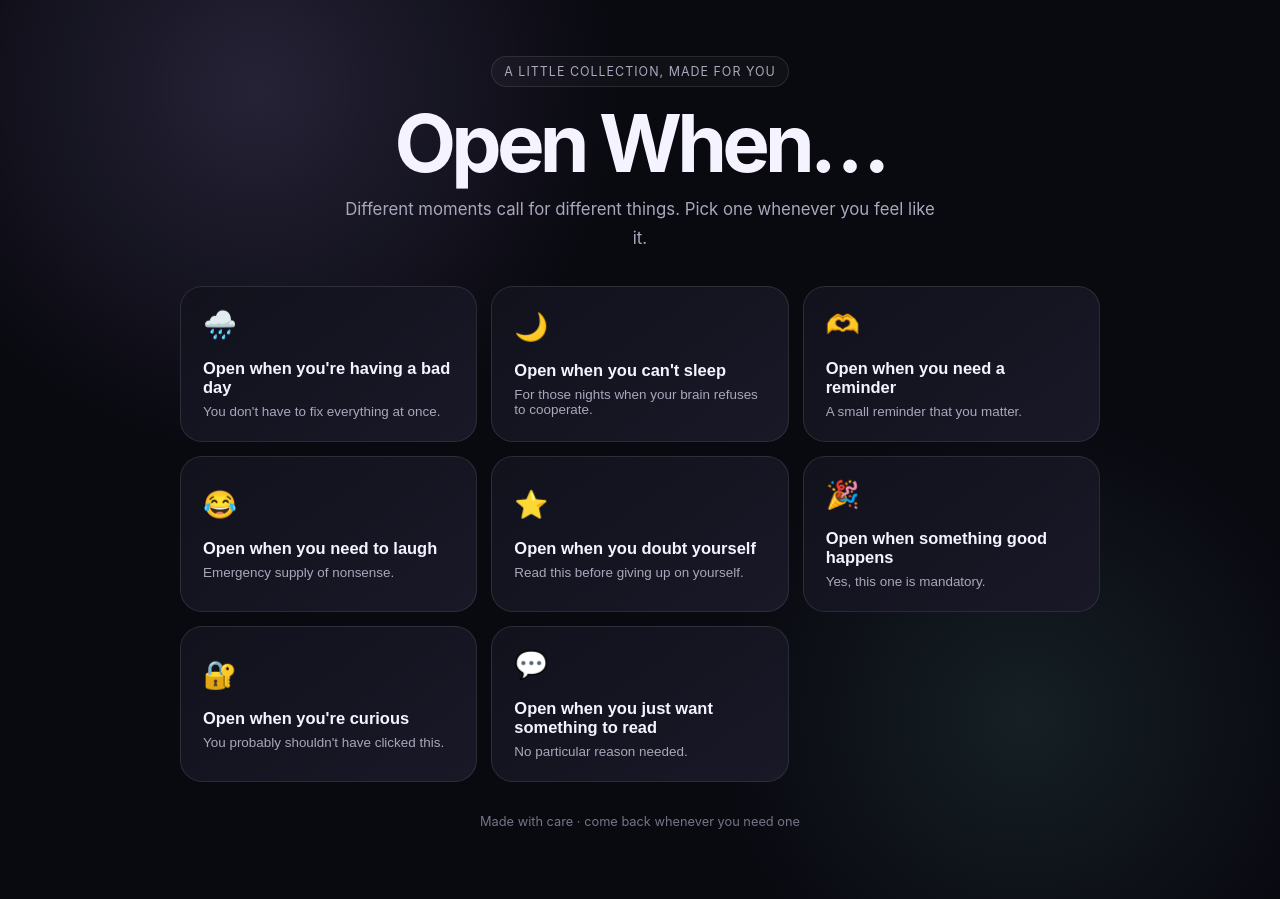
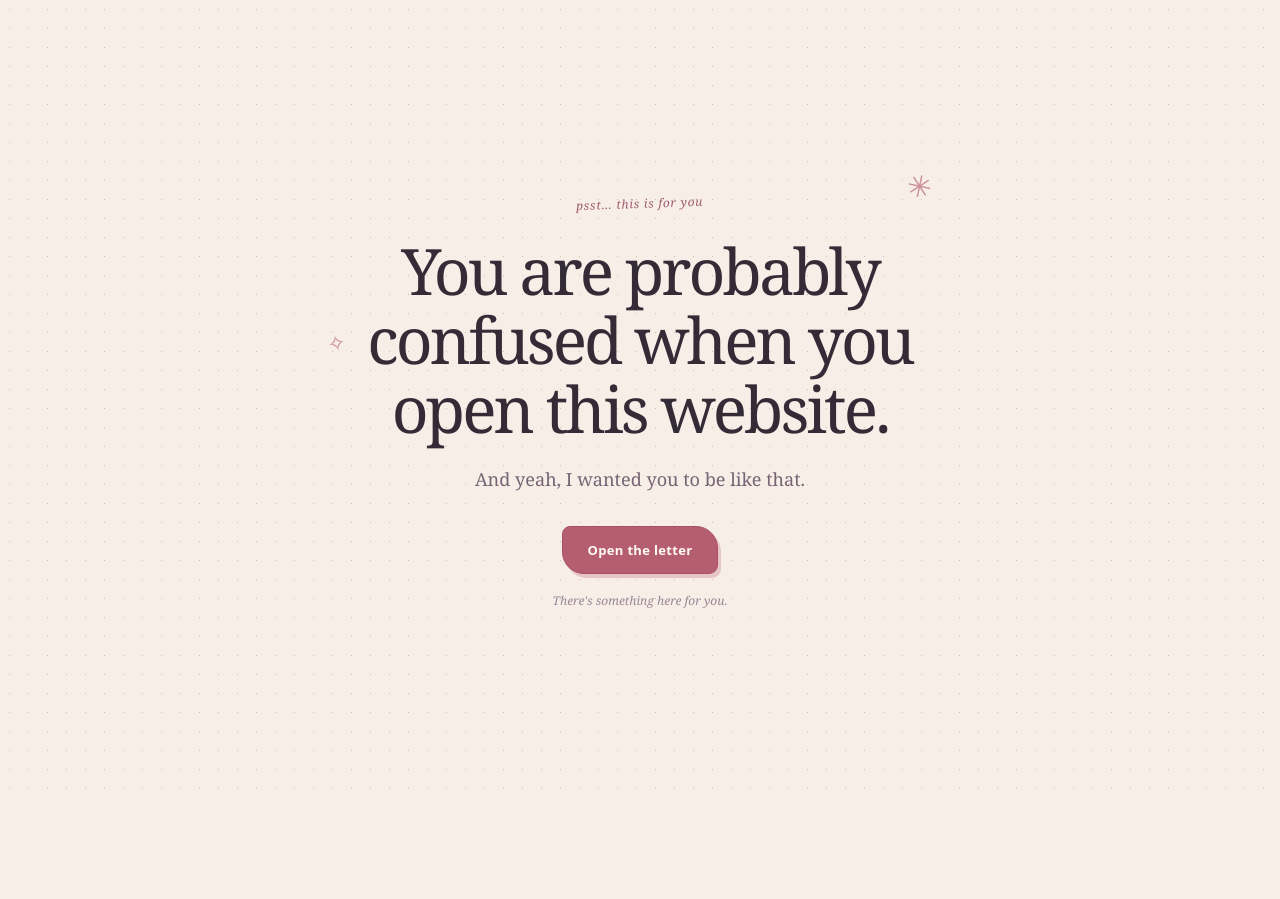
Before and after one commit to frogyboi/newyear, a plain HTML site: page index.html in a window 1280 px wide. After the commit the page ends 800 px from the top, so only its background shows below. Drawn offline with Linux system fonts and the light colour scheme.

Commit message:
Add files via upload

```diff
--- a/index.html
+++ b/index.html
@@ -1,260 +1,85 @@
-<!DOCTYPE html>
+<!doctype html>
 <html lang="en">
 <head>
-<meta charset="UTF-8">
-<meta name="viewport" content="width=device-width, initial-scale=1.0">
-<meta name="theme-color" content="#10101a">
-<title>Open When — A Little Something For You</title>
-<style>
-:root{
-  --bg:#090910; --card:#12121d; --card2:#181827; --text:#f5f3ff;
-  --muted:#aaa7bc; --accent:#b9a7ff; --accent2:#7ee7d8;
-  --border:rgba(255,255,255,.10);
-}
-*{box-sizing:border-box}
-body{
-  margin:0; min-height:100vh; color:var(--text);
-  font-family:Inter,system-ui,-apple-system,BlinkMacSystemFont,"Segoe UI",sans-serif;
-  background:
-    radial-gradient(circle at 20% 10%,rgba(185,167,255,.16),transparent 28%),
-    radial-gradient(circle at 80% 80%,rgba(126,231,216,.10),transparent 25%),
-    var(--bg);
-}
-.container{width:min(920px,92%);margin:auto;padding:56px 0 70px}
-.hero{text-align:center;margin-bottom:34px}
-.badge{
-  display:inline-block;padding:7px 12px;border:1px solid var(--border);
-  border-radius:999px;color:var(--muted);font-size:.78rem;letter-spacing:.08em;
-  text-transform:uppercase;background:rgba(255,255,255,.03)
-}
-h1{font-size:clamp(2.5rem,8vw,5rem);line-height:.95;margin:18px 0 14px;letter-spacing:-.06em}
-.hero p{max-width:600px;margin:auto;color:var(--muted);font-size:1.05rem;line-height:1.7}
-.grid{display:grid;grid-template-columns:repeat(auto-fit,minmax(220px,1fr));gap:14px}
-.card{
-  position:relative;border:1px solid var(--border);background:linear-gradient(145deg,var(--card),var(--card2));
-  border-radius:22px;padding:22px;text-align:left;color:var(--text);cursor:pointer;
-  transition:transform .22s,border-color .22s,box-shadow .22s;
-}
-.card:hover{transform:translateY(-4px);border-color:rgba(185,167,255,.45);box-shadow:0 15px 40px rgba(0,0,0,.25)}
-.icon{font-size:1.7rem;margin-bottom:18px}.label{font-weight:700;font-size:1.03rem}.hint{color:var(--muted);font-size:.84rem;margin-top:7px}
-.footer{text-align:center;color:#777487;font-size:.8rem;margin-top:32px}
-.modal{
-  position:fixed;inset:0;background:rgba(0,0,0,.72);backdrop-filter:blur(10px);
-  display:none;align-items:center;justify-content:center;padding:20px;z-index:5;
-}
-.modal.show{display:flex}
-.paper{
-  width:min(650px,100%);max-height:86vh;overflow:auto;border:1px solid var(--border);
-  border-radius:28px;padding:30px;background:linear-gradient(145deg,#151522,#0f0f18);
-  box-shadow:0 30px 100px rgba(0,0,0,.55);animation:pop .25s ease;
-}
-@keyframes pop{from{opacity:0;transform:scale(.95) translateY(12px)}to{opacity:1;transform:none}}
-.close{float:right;border:0;background:rgba(255,255,255,.08);color:white;border-radius:50%;width:38px;height:38px;font-size:1.2rem;cursor:pointer}
-.paper h2{font-size:2rem;margin:10px 45px 8px 0}.paper .sub{color:var(--muted);margin-bottom:24px}
-.message{font-size:1.08rem;line-height:1.9;white-space:pre-line}
-.secret{
-  margin-top:28px;padding:18px;border-radius:18px;border:1px dashed rgba(185,167,255,.35);
-  background:rgba(185,167,255,.06);color:#dcd5ff
-}
-.photo{
-  width:100%;max-height:300px;object-fit:cover;border-radius:18px;margin:8px 0 22px;display:none
-}
-canvas{position:fixed;inset:0;pointer-events:none;z-index:10}
-@media(max-width:500px){.container{padding-top:35px}.card{padding:19px}.paper{padding:24px}}
-</style>
+  <meta charset="utf-8">
+  <meta name="viewport" content="width=device-width, initial-scale=1">
+  <meta name="theme-color" content="#f6eee7">
+  <title>hey, you ♡</title>
+  <style>
+    :root { color-scheme:light; --paper:#fffaf5; --ink:#342b36; --muted:#8c7c88; --accent:#b45e70; }
+    * { box-sizing:border-box; }
+    body { margin:0; min-height:100svh; display:grid; place-items:center; padding:24px; color:var(--ink); font-family:Georgia, 'Times New Roman', serif; background-color:#f6eee7; background-image:radial-gradient(#d8b8b2 0.7px, transparent 0.7px); background-size:19px 19px; }
+    .page { width:min(100%, 680px); text-align:center; position:relative; padding:clamp(18px, 4vw, 34px) 0; }
+    .spark { position:absolute; color:#c17a88; font-size:30px; opacity:.8; transform:rotate(12deg); }
+    .spark.one { top:8px; right:7%; } .spark.two { left:4%; top:35%; font-size:22px; transform:rotate(-14deg); }
+    .eyebrow { display:inline-block; color:#a05c70; font-size:12px; font-style:italic; letter-spacing:.06em; margin-bottom:24px; transform:rotate(-2deg); }
+    h1 { font-size:clamp(2.1rem, 7vw, 4rem); line-height:1.08; font-weight:400; letter-spacing:-.045em; margin:0 auto 20px; max-width:590px; }
+    .intro { font-size:1.13rem; line-height:1.8; color:#766574; max-width:470px; margin:0 auto 30px; }
+    button { appearance:none; border:1px solid #a84f68; border-radius:8px 22px 9px 22px; background:#b45e70; color:#fffaf5; padding:16px 25px; font:600 13px/1.1 system-ui,sans-serif; letter-spacing:.025em; cursor:pointer; box-shadow:3px 4px 0 #e5c5c6; transition:transform .18s ease, box-shadow .18s ease, background .18s ease; }
+    button:hover { transform:translateY(-2px) rotate(-1deg); box-shadow:4px 6px 0 #e5c5c6; background:#9e4e65; }
+    button:focus-visible { outline:3px solid var(--accent); outline-offset:4px; }
+    .hint { margin-top:18px; color:#9b8795; font-size:12px; font-style:italic; }
+    .letter-wrap { display:none; margin:38px auto 0; text-align:left; animation:appear .55s ease both; }
+    .letter-wrap.open { display:block; }
+    .letter { background:var(--paper); padding:clamp(27px, 7vw, 58px); border:1px solid #ead9d5; box-shadow:0 18px 45px #68465a18; position:relative; transform:rotate(-.35deg); border-radius:3px 2px 5px 2px; }
+    .letter:before { content:""; position:absolute; top:-10px; left:calc(50% - 48px); width:96px; height:23px; background:#e8c8c5bb; transform:rotate(-2deg); }
+    .letter:after { content:"♡"; position:absolute; right:22px; top:18px; font-size:24px; color:#c6818d; transform:rotate(12deg); }
+    .letter-date { font-size:12px; font-style:italic; color:#a46d81; margin-bottom:25px; }
+    .letter-body { font-size:1.08rem; line-height:1.95; white-space:pre-wrap; overflow-wrap:anywhere; }
+    .signoff { margin-top:28px; color:var(--accent); font-style:italic; line-height:1.8; }
+    .close { display:block; margin:20px auto 0; background:transparent; color:#927d8b; border:1px dashed #cdb3bf; box-shadow:none; }
+    .close:hover { color:white; }
+    @keyframes appear { from { opacity:0; transform:translateY(10px); } to { opacity:1; transform:translateY(0); } }
+    @media (prefers-reduced-motion:reduce) { *,*::before,*::after { animation:none!important; transition:none!important; scroll-behavior:auto!important; } }
+  </style>
 </head>
 <body>
-<canvas id="confetti"></canvas>
+  <main class="page">
+    <span class="spark one" aria-hidden="true">✳</span><span class="spark two" aria-hidden="true">✧</span>
+    <div class="eyebrow">psst… this is for you</div>
+    <h1>You are probably confused when you open this website.</h1>
+    <p class="intro">And yeah, I wanted you to be like that.</p>
+    <button id="openButton" type="button" aria-expanded="false" aria-controls="letter">Open the letter</button>
+    <div class="hint" id="hint">There's something here for you.</div>
 
-<main class="container">
-  <section class="hero">
-    <span class="badge">A little collection, made for you</span>
-    <h1>Open When…</h1>
-    <p>Different moments call for different things. Pick one whenever you feel like it.</p>
-  </section>
+    <section class="letter-wrap" id="letter" aria-label="The letter" aria-hidden="true">
+      <article class="letter">
+        <div class="letter-date">okay, so here’s the thing…</div>
+        <div class="letter-body" id="letterBody">Made a whole website again. At this point, this is apparently just what I do. Could I have sent a normal message? Obviously. Did I choose the most unnecessarily extra option instead? Also obviously.
 
-  <section class="grid" id="cards"></section>
-  <div class="footer">Made with care · come back whenever you need one</div>
-</main>
+Anyway, I just wanted to say that I’m genuinely glad I know you. You make conversations more fun, and somehow even the most random nonsense can become a whole event. Honestly, I could probably write a scientific paper about how we manage to talk about absolutely nothing and still have something to say.
 
-<div class="modal" id="modal">
-  <article class="paper">
-    <button class="close" id="close" aria-label="Close">×</button>
-    <h2 id="modalTitle"></h2>
-    <div class="sub" id="modalSub"></div>
-    <img class="photo" id="modalPhoto" alt="">
-    <div class="message" id="modalMessage"></div>
-    <div class="secret" id="modalSecret"></div>
-  </article>
-</div>
+I appreciate your humor, your personality, the way you think, and all the little things that make you you. You might not always notice what makes you special, because unfortunately people don’t come with a character description and a list of their best features. Terrible design choice, if you ask me.
 
-<script>
-/*
-  ==========================
-  EDIT YOUR GIFT HERE
-  ==========================
-  Replace the text below. You can add/remove cards.
-  To add a photo, put its filename in "photo" and upload it beside index.html.
-*/
-const gifts = [
-  {
-    icon:"🌧️",
-    title:"Open when you're having a bad day",
-    hint:"You don't have to fix everything at once.",
-    message:`Hey.
+And before you start investigating this letter like it’s a suspicious email: no, there’s no hidden request, no secret contract, and no payment due within 30 days. I’m not asking you to do anything. I just thought you deserved to hear that you’re appreciated, and apparently my brain decided the correct way to communicate that was to become a part-time website developer.
 
-Whatever happened today, you made it through another day. That's worth something.
+So thank you for being yourself, for the laughs, for the conversations, and for being someone I’m happy to have in my life. I hope good things happen to you, that you get plenty of reasons to smile, and that whenever life starts acting like a badly coded app, you get the update that fixes everything.
 
-Take a breath, get comfortable, drink some water, and give yourself permission to slow down for a while.
+Okay, emotional moment over. Please exit the website normally; do not throw your phone across the room. And if you’re wondering how much effort went into this, the official answer is: enough for you to appreciate it, not enough for you to start expecting a full website every Tuesday.
 
-Tomorrow doesn't need to be solved tonight.`,
-    secret:"One bad day doesn't get to define the whole story."
-  },
-  {
-    icon:"🌙",
-    title:"Open when you can't sleep",
-    hint:"For those nights when your brain refuses to cooperate.",
-    message:`Put your phone down for a moment after reading this.
-
-Unclench your jaw. Drop your shoulders. Take a few slow breaths.
-
-You don't need to figure everything out tonight. Let tomorrow's version of you deal with tomorrow's problems.`,
-    secret:"Now seriously: go get some sleep."
-  },
-  {
-    icon:"🫶",
-    title:"Open when you need a reminder",
-    hint:"A small reminder that you matter.",
-    message:`You are more appreciated than you probably realize.
-
-There are things about you that make you uniquely you, and those things are worth keeping.
-
-Don't measure your entire worth by one conversation, one mistake, one grade, or one bad day.`,
-    secret:"Keep going. Quiet progress is still progress."
-  },
-  {
-    icon:"😂",
-    title:"Open when you need to laugh",
-    hint:"Emergency supply of nonsense.",
-    message:`Official diagnosis:
-
-You have opened the emergency laughter department.
-
-Unfortunately, our highly trained scientists have concluded that the only treatment is remembering the dumbest inside joke you have.
-
-If that doesn't work, repeat the word “potato” in a serious voice.`,
-    secret:"This department has absolutely no medical qualifications."
-  },
-  {
-    icon:"⭐",
-    title:"Open when you doubt yourself",
-    hint:"Read this before giving up on yourself.",
-    message:`You don't have to be perfect to be capable.
-
-Progress can be slow, messy, and completely invisible for a while. That doesn't make it fake.
-
-Focus on the next small thing you can actually do. Then do that one thing.`,
-    secret:"Future-you is going to be glad you kept going."
-  },
-  {
-    icon:"🎉",
-    title:"Open when something good happens",
-    hint:"Yes, this one is mandatory.",
-    message:`WAIT.
-
-Something good happened?!
-
-Then stop scrolling and actually enjoy it for a second.
-
-Whatever it is, congratulations. You earned a moment to be happy about it.`,
-    secret:"I hope there are many more reasons to open this one."
-  },
-  {
-    icon:"🔐",
-    title:"Open when you're curious",
-    hint:"You probably shouldn't have clicked this.",
-    message:`Congratulations.
-
-You have discovered the completely unnecessary secret section.
-
-There was no grand mystery.
-
-You were simply too curious to leave the button alone.`,
-    secret:"And honestly, I respect that."
-  },
-  {
-    icon:"💬",
-    title:"Open when you just want something to read",
-    hint:"No particular reason needed.",
-    message:`Here's your random reminder:
-
-You don't always need a reason to take a break, enjoy something, or do something simply because it makes you happy.
-
-Not every moment needs to be productive.`,
-    secret:"This card exists solely because you clicked it."
-  }
-];
-
-const cards = document.getElementById("cards");
-const modal = document.getElementById("modal");
-const title = document.getElementById("modalTitle");
-const sub = document.getElementById("modalSub");
-const message = document.getElementById("modalMessage");
-const secret = document.getElementById("modalSecret");
-const photo = document.getElementById("modalPhoto");
-
-gifts.forEach((g,i)=>{
-  const b=document.createElement("button");
-  b.className="card";
-  b.innerHTML=`<div class="icon">${g.icon}</div><div class="label">${g.title}</div><div class="hint">${g.hint}</div>`;
-  b.onclick=()=>openGift(i);
-  cards.appendChild(b);
-});
-
-function openGift(i){
-  const g=gifts[i];
-  title.textContent=g.title;
-  sub.textContent=g.hint;
-  message.textContent=g.message;
-  secret.textContent=g.secret;
-
-  if(g.photo){
-    photo.src=g.photo; photo.style.display="block";
-  } else {
-    photo.style.display="none"; photo.removeAttribute("src");
-  }
-
-  modal.classList.add("show");
-  if(i===5) confetti();
-}
-
-function closeModal(){modal.classList.remove("show")}
-document.getElementById("close").onclick=closeModal;
-modal.onclick=e=>{if(e.target===modal)closeModal()};
-document.addEventListener("keydown",e=>{if(e.key==="Escape")closeModal()});
-
-function confetti(){
-  const c=document.getElementById("confetti"),ctx=c.getContext("2d");
-  c.width=innerWidth;c.height=innerHeight;
-  const pieces=Array.from({length:110},()=>({
-    x:innerWidth/2,y:innerHeight*.35,
-    vx:(Math.random()-.5)*12,vy:Math.random()*-10-3,
-    size:Math.random()*7+3,life:90+Math.random()*50
-  }));
-  let frame=0;
-  function draw(){
-    ctx.clearRect(0,0,c.width,c.height);
-    pieces.forEach(p=>{
-      p.x+=p.vx;p.vy+=.25;p.y+=p.vy;p.life--;
-      ctx.globalAlpha=Math.max(0,p.life/120);
-      ctx.fillStyle=`hsl(${(frame*4+p.x)%360},80%,70%)`;
-      ctx.fillRect(p.x,p.y,p.size,p.size);
-    });
-    frame++;
-    if(frame<130)requestAnimationFrame(draw); else ctx.clearRect(0,0,c.width,c.height);
-  }
-  draw();
-}
-</script>
+But seriously — I appreciate you. I’m glad you’re here. And yes, I will absolutely be pretending this wasn’t a little embarrassing to make.</div>
+        <div class="signoff" id="signoff">from Faris ♡</div>
+      </article>
+      <button class="close" id="closeButton" type="button">Close the letter</button>
+    </section>
+  </main>
+  <script>
+    const openButton = document.getElementById('openButton');
+    const closeButton = document.getElementById('closeButton');
+    const letter = document.getElementById('letter');
+    const hint = document.getElementById('hint');
+    function setLetterOpen(isOpen) {
+      letter.classList.toggle('open', isOpen);
+      letter.setAttribute('aria-hidden', String(!isOpen));
+      openButton.setAttribute('aria-expanded', String(isOpen));
+      openButton.textContent = isOpen ? 'The letter is open' : 'Open the letter';
+      openButton.disabled = isOpen;
+      hint.hidden = isOpen;
+      if (isOpen) letter.scrollIntoView({ behavior: 'smooth', block: 'nearest' });
+      else openButton.focus();
+    }
+    openButton.addEventListener('click', () => setLetterOpen(true));
+    closeButton.addEventListener('click', () => setLetterOpen(false));
+  </script>
 </body>
 </html>
```
